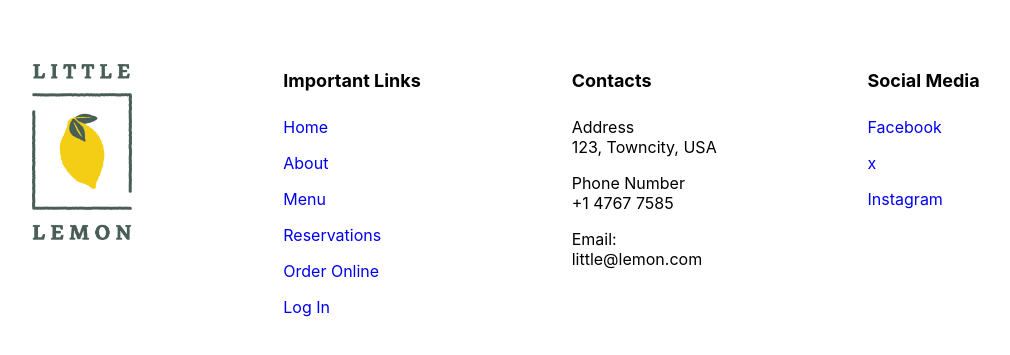
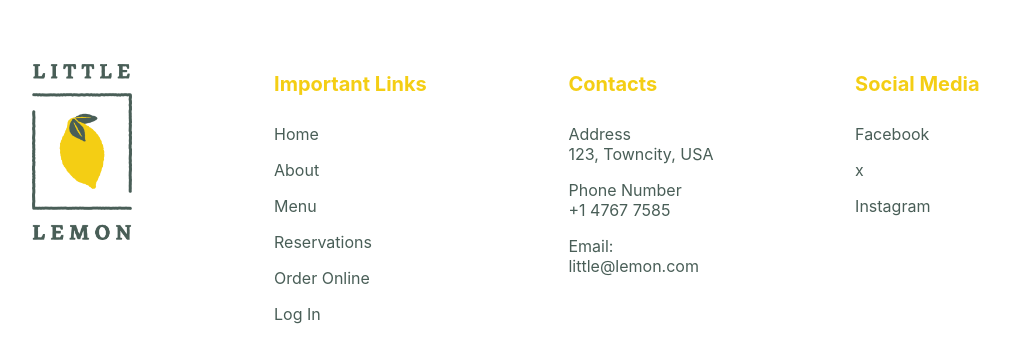
Before and after one commit to Alexander-art-eng/LittleLemon, a React (Create React App) app: page /booking in a window 1280 px wide. Shown: the part 3655-4010 px from the top of the page, without its empty margins (134-1144 px from the left). Built offline with nearby package versions, Linux system fonts and the light colour scheme.

Commit message:
Write a unit test for the About component and modify some styles to the footer and other component

```diff
--- a/src/App.css
+++ b/src/App.css
@@ -236,13 +236,18 @@ footer section{
   width: 100px;
 }
 footer h3{
-  font-size: 18px;
+  font-size: 20px;
+  color: #F4CE14;
 }
 footer ul{
   padding: 0;
 }
 footer ul li{
   padding: 8px 0;
+}
+footer ul li a, .contact-info li{
+  color: #495E57;
+  font-size: 16px;
 }
 .required{
   color: #dc3545;
--- a/src/components/About/About.css
+++ b/src/components/About/About.css
@@ -13,7 +13,7 @@
 
 .about-images {
     position: relative;
-    width: 500px; /* Adjust width as needed */
+    width: 500px;
 }
 
 .about-images img {
--- a/src/components/Footer.js
+++ b/src/components/Footer.js
@@ -23,7 +23,7 @@ const Footer = () => {
 
                 <div>
                     <h3>Contacts</h3>
-                    <ul>
+                    <ul className='contact-info'>
                         <li>Address <br /> 123, Towncity, USA</li>
                         <li>Phone Number <br /> +1 4767 7585</li>
                         <li>Email: <br /> little@lemon.com</li>
```
Also changed, not shown: 1 other file (tests, documents, lock files or other folders).
